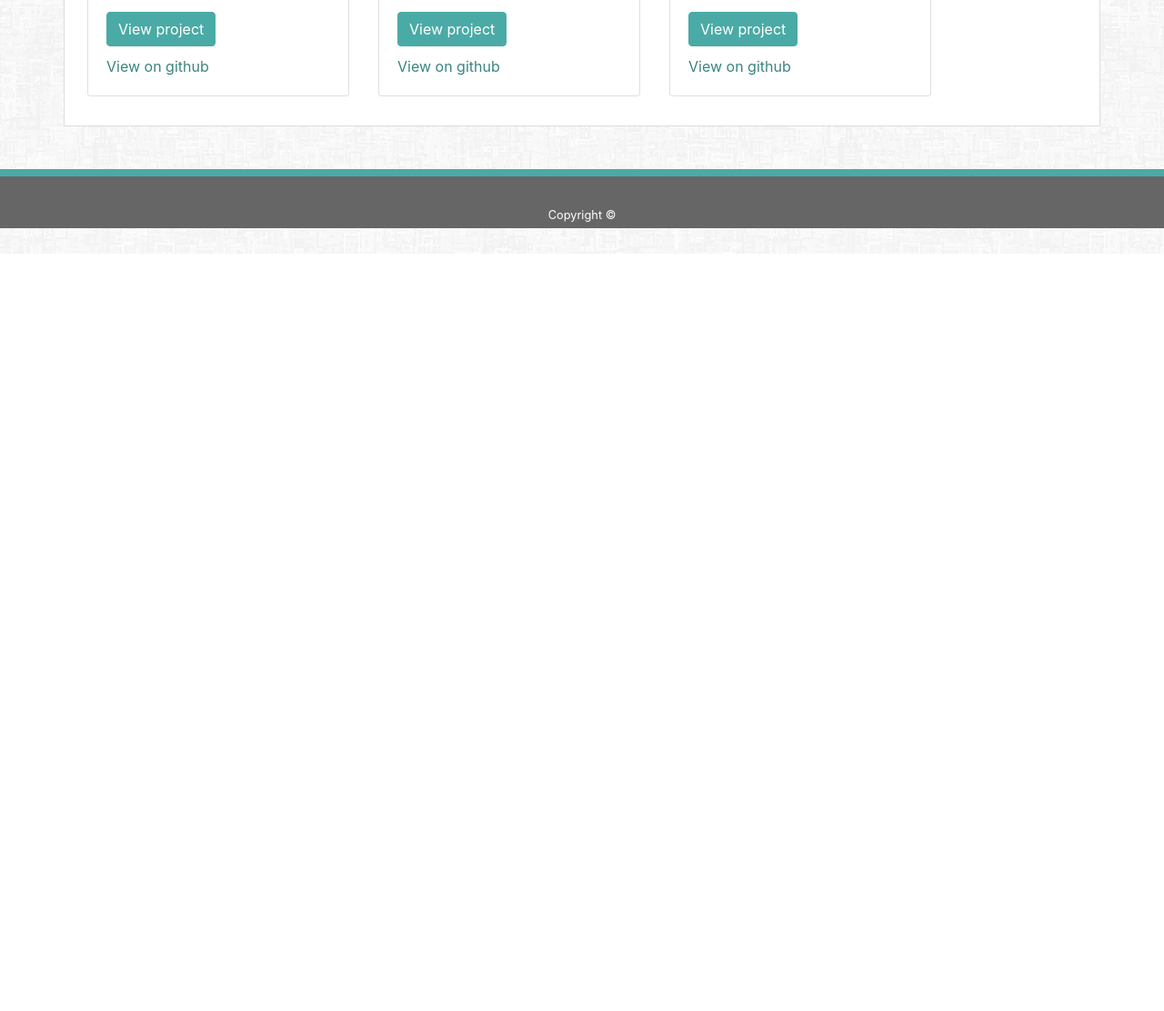
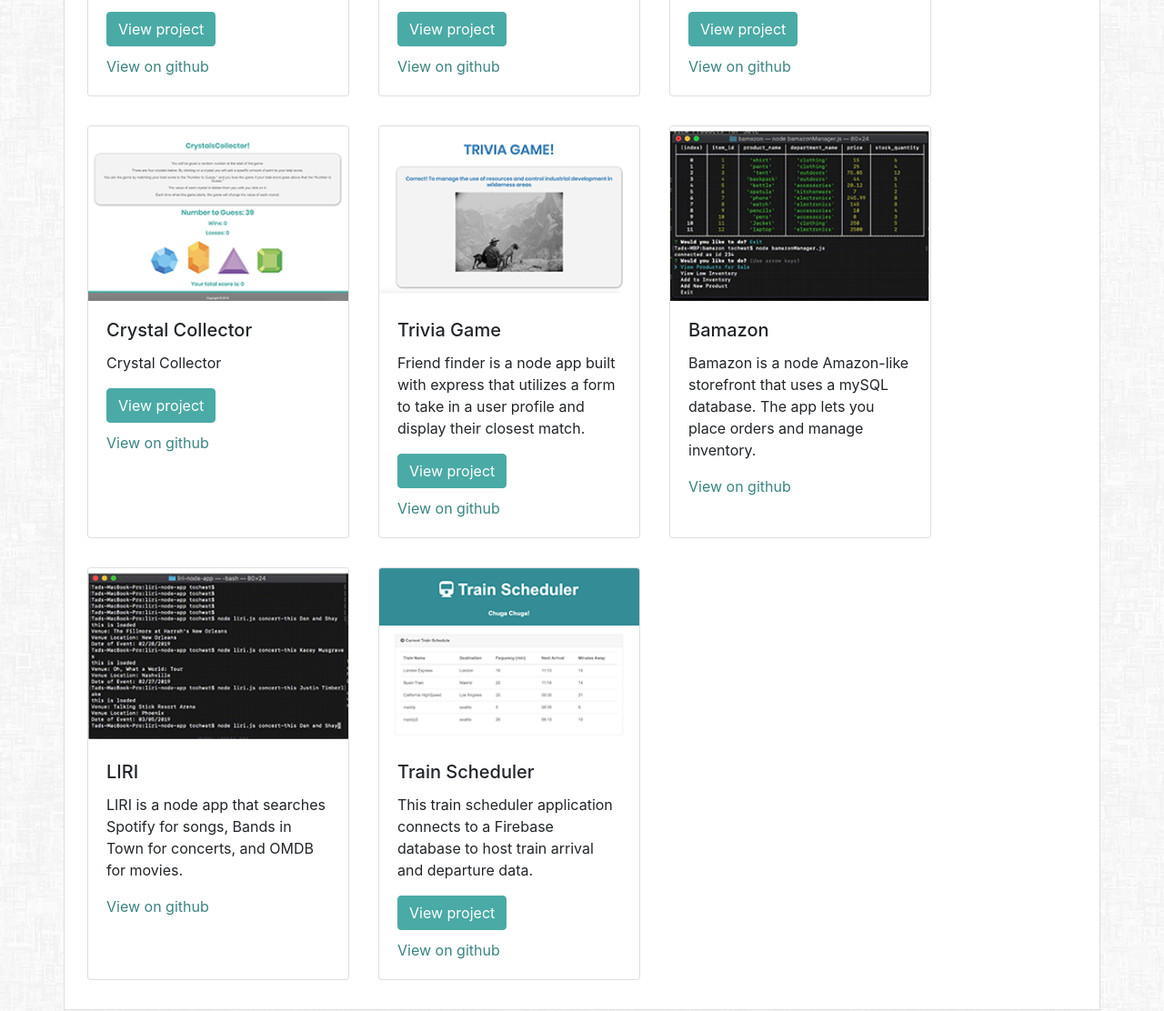
Before and after one commit to tochwat/portfolio3, a plain HTML site: page portfolio.html in a window 1280 px wide. Shown: the part 1043-2155 px from the top of the page at 91% size. Before the commit the page ends 1322 px from the top, so only its background shows below. Drawn offline with nearby package versions, Linux system fonts and the light colour scheme; a script that the page names is missing.

Commit message:
updated with all portfolio items

```diff
--- a/portfolio.html
+++ b/portfolio.html
@@ -107,7 +107,61 @@
 
     </div>
 
+    <div class="row">
+      <div class="card" style="width: 18rem;">
+        <img class="card-img-top" src="assets/images/crystal.png" alt="Card image cap">
+        <div class="card-body">
+          <h5 class="card-title">Crystal Collector</h5>
+          <p class="card-text">Crystal Collector</p>
+          <a href="https://tochwat.github.io/unit-4-game/" target="_blank" class="btn btn-primary">View project</a>
+          <a href="https://github.com/tochwat/unit-4-game" target="_blank" class="portfolio-gitlink">View on github</a>
+        </div>
+      </div>
 
+      <div class="card" style="width: 18rem;">
+        <img class="card-img-top" src="assets/images/trivia.png" alt="Card image cap">
+        <div class="card-body">
+          <h5 class="card-title">Trivia Game</h5>
+          <p class="card-text">Friend finder is a node app built with express that utilizes a form to take in a user profile and display their closest match.</p>
+          <a href="https://tochwat.github.io/TriviaGame/" target="_blank" class="btn btn-primary">View project</a>
+          <a href="https://github.com/tochwat/TriviaGame" target="_blank" class="portfolio-gitlink">View on github</a>
+        </div>
+      </div>
+
+      <div class="card" style="width: 18rem;">
+        <img class="card-img-top" src="assets/images/bamazon.png" alt="Card image cap">
+        <div class="card-body">
+          <h5 class="card-title">Bamazon</h5>
+          <p class="card-text">Bamazon is a node Amazon-like storefront that uses a mySQL database. The app lets you place orders and manage inventory.</p>
+          <!-- <a href="https://tochwat.github.io/GifTastic/" target="_blank" class="btn btn-primary">View project</a> -->
+          <a href="https://github.com/tochwat/bamazon" target="_blank" class="portfolio-gitlink">View on github</a>
+        </div>
+      </div>
+
+    </div>
+
+    <div class="row">
+      <div class="card" style="width: 18rem;">
+        <img class="card-img-top" src="assets/images/liri.png" alt="Card image cap">
+        <div class="card-body">
+          <h5 class="card-title">LIRI</h5>
+          <p class="card-text">LIRI is a node app that searches Spotify for songs, Bands in Town for concerts, and OMDB for movies.</p>
+          <!-- <a href="https://tochwat.github.io/unit-4-game/" target="_blank" class="btn btn-primary">View project</a> -->
+          <a href="https://github.com/tochwat/liri-node-app" target="_blank" class="portfolio-gitlink">View on github</a>
+        </div>
+      </div>
+
+      <div class="card" style="width: 18rem;">
+        <img class="card-img-top" src="assets/images/train.png" alt="Card image cap">
+        <div class="card-body">
+          <h5 class="card-title">Train Scheduler</h5>
+          <p class="card-text">This train scheduler application connects to a Firebase database to host train arrival and departure data.</p>
+          <a href="https://tochwat.github.io/Train-Scheduler/" target="_blank" class="btn btn-primary">View project</a>
+          <a href="https://github.com/tochwat/Train-Scheduler" target="_blank" class="portfolio-gitlink">View on github</a>
+        </div>
+      </div>
+
+    </div>
 
 
 
```
Also changed, not shown: assets/images/bamazon.png (added), assets/images/crystal.png (added), assets/images/liri.png (added), assets/images/train.png (added), assets/images/trivia.png (added).
